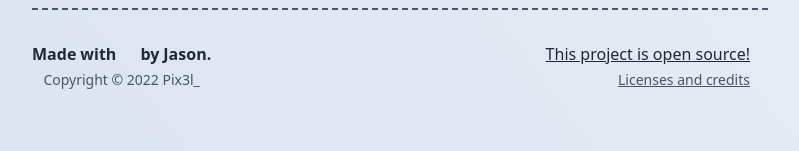
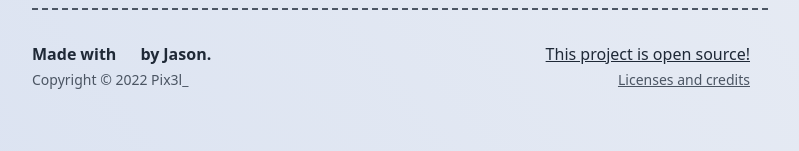
Before and after one commit to pnxl/website, a Vue app: page / in a window 1280 px wide. Shown: the part 1476-1627 px from the top of the page, without its empty margins (240-1039 px from the left). Built offline with nearby package versions, Linux system fonts and the light colour scheme; some icons are missing.

Commit message:
made text align left on md

```diff
--- a/src/components/global/Footer.vue
+++ b/src/components/global/Footer.vue
@@ -5,14 +5,15 @@
       class="flex flex-col justify-center gap-1 md:flex-row md:justify-between md:gap-0"
     >
       <div class="flex flex-col gap-1">
-        <div class="flex justify-center gap-1 font-semibold">
+        <div class="flex justify-center gap-1 font-semibold md:justify-start">
           <p class="my-auto">Made</p>
           <p class="my-auto">with</p>
           <IconHeart class="my-auto text-indigo-600 dark:text-indigo-400" />
           <p class="my-auto">by</p>
           <p class="my-auto">Jason.</p>
         </div>
-        <span class="text-center text-sm text-gray-600 dark:text-gray-400"
+        <span
+          class="text-center text-sm text-gray-600 dark:text-gray-400 md:text-left"
           >Copyright © 2022 Pix3l_</span
         >
       </div>
```
